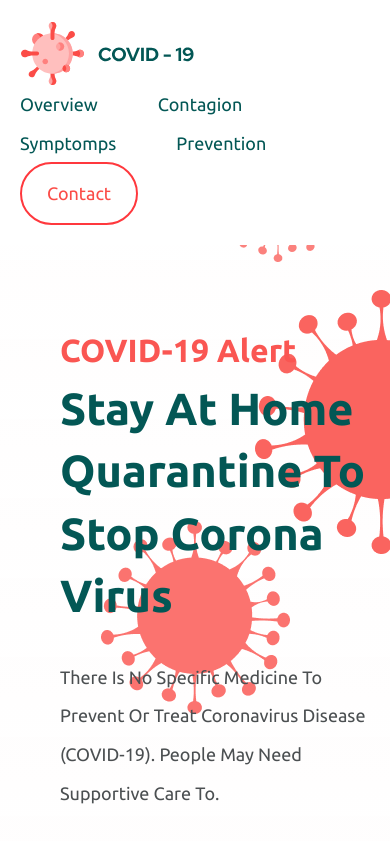
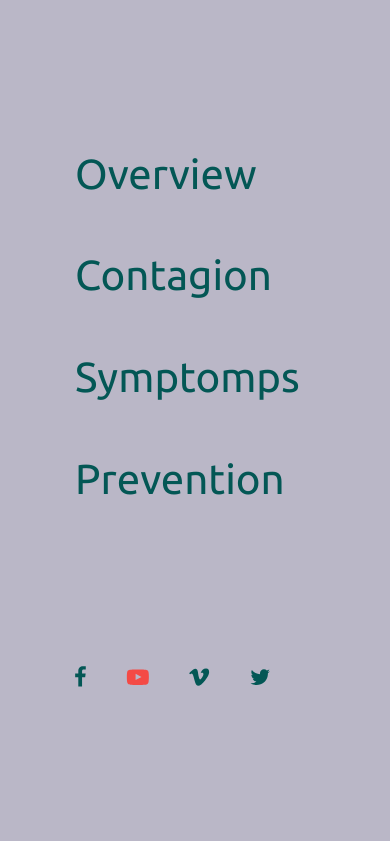
Before and after one commit to superpuper777/Covid-19, a plain HTML site: page index.html in a window 390 px wide. Shown: the top 841 px of the page. Drawn offline with Linux system fonts and the light colour scheme.

Commit message:
Add burger menu

```diff
--- a/css/styles.css
+++ b/css/styles.css
@@ -159,6 +159,21 @@ body {
 
 .header__link_last {
   text-decoration: none;
+}
+.header__burger {
+  width: 40px;
+  height: 28px;
+  display: none;
+  flex-wrap: wrap;
+  flex-flow: column;
+  align-items: center;
+  justify-content: space-between;
+}
+
+.burger__line {
+  width: 100%;
+  height: 2px;
+  background-color: #035755;
 }
 
 /* header styles end */
@@ -696,6 +711,37 @@ footer {
 }
 
 @media screen and (max-width: 769px) {
+  .header__burger {
+    display: flex;
+  }
+
+  .header__nav {
+    width: 100%;
+    height: 100%;
+    position: fixed;
+    top: 0;
+    left: 0;
+    background: #bab7c7;
+    padding: 75px;
+    z-index: 10;
+  }
+  .header__item {
+    width: 100%;
+    margin-bottom: 50px;
+  }
+  .header__item:not(4) {
+    margin-right: 0;
+  }
+
+  .header__item:nth-child(4) {
+    margin-bottom: 0;
+  }
+
+  .header__link {
+    font-size: 42px;
+    line-height: 48px;
+  }
+
   .feedback__form-field {
     width: 600px;
     height: 84px;
--- a/index.html
+++ b/index.html
@@ -37,6 +37,11 @@
               </li>
             </ul>
           </nav>
+          <div class="header__burger burger">
+            <span class="burger__line"></span>
+            <span class="burger__line"></span>
+            <span class="burger__line"></span>
+          </div>
         </div>
       </div>
   </header>
--- a/js/main.js
+++ b/js/main.js
@@ -4,12 +4,14 @@ const headerItems = document.querySelectorAll(".header__item:not(:last-child)");
 const headerLinks = document.querySelectorAll(".header__link");
 let circle = document.createElement("div");
 circle.style.cssText = `width: 6px; height: 6px; margin: 0 auto ; background-color: #FA5652; border-radius: 100%;`;
+if (window.innerWidth >= 770) {
+  headerLinks.forEach(link => link.addEventListener("click", function () {
+    link.classList.add("highlighter");
+    setTimeout(() => link.classList.remove("highlighter"), 2000);
+    link.after(circle);
+  }));
+}
 
-headerLinks.forEach(link => link.addEventListener("click", function () {
-  link.classList.add("highlighter");
-  setTimeout(() => link.classList.remove("highlighter"), 2000);
-  link.after(circle);
-}));
 
 //btn
 const button = document.querySelector('.feedback__form_submit');
```
